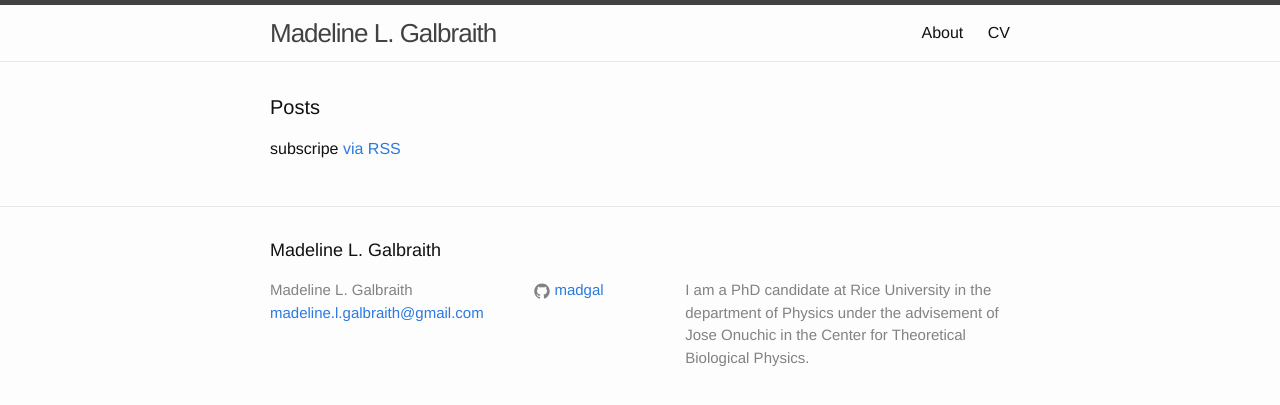
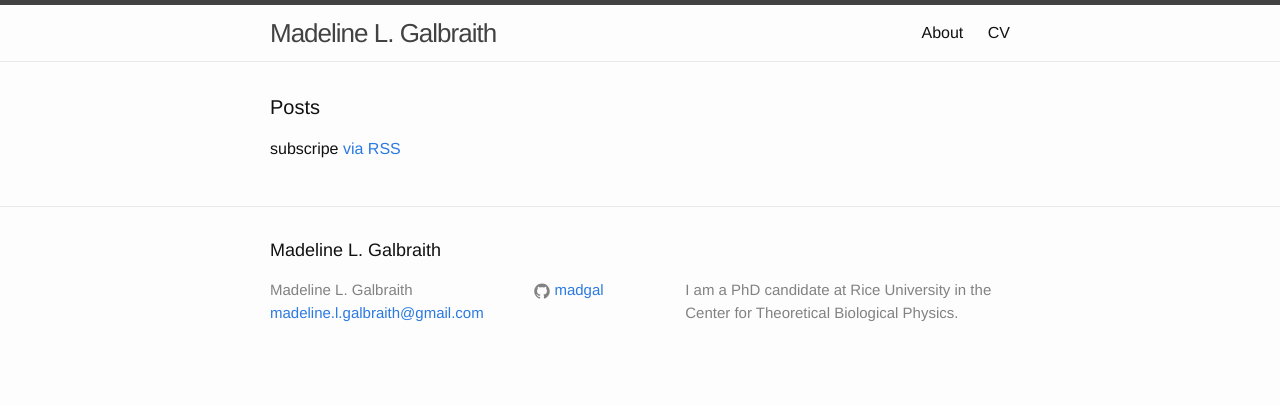
Before and after one commit to madgal/madgal.github.io, a Jekyll site: the page built from index.html, in a window 1280 px wide. Shown: the top 405 px of the page. Built offline with Jekyll 4.4.1, drawn with Linux system fonts in a browser that asks for light colours.

Commit message:
Update _config.yml

```diff
--- a/_config.yml
+++ b/_config.yml
@@ -9,7 +9,7 @@
 title: Madeline L. Galbraith
 email: madeline.l.galbraith@gmail.com
 description: > # this means to ignore newlines until "baseurl:"
-  I am a PhD candidate at Rice University in the department of Physics under the advisement of Jose Onuchic in the Center for Theoretical Biological Physics.
+  I am a PhD candidate at Rice University in the Center for Theoretical Biological Physics.
 baseurl: "" # the subpath of your site, e.g. /blog
 url: "http://madgal.github.io" # the base hostname & protocol for your site
 #twitter_username: jekyllrb
```
